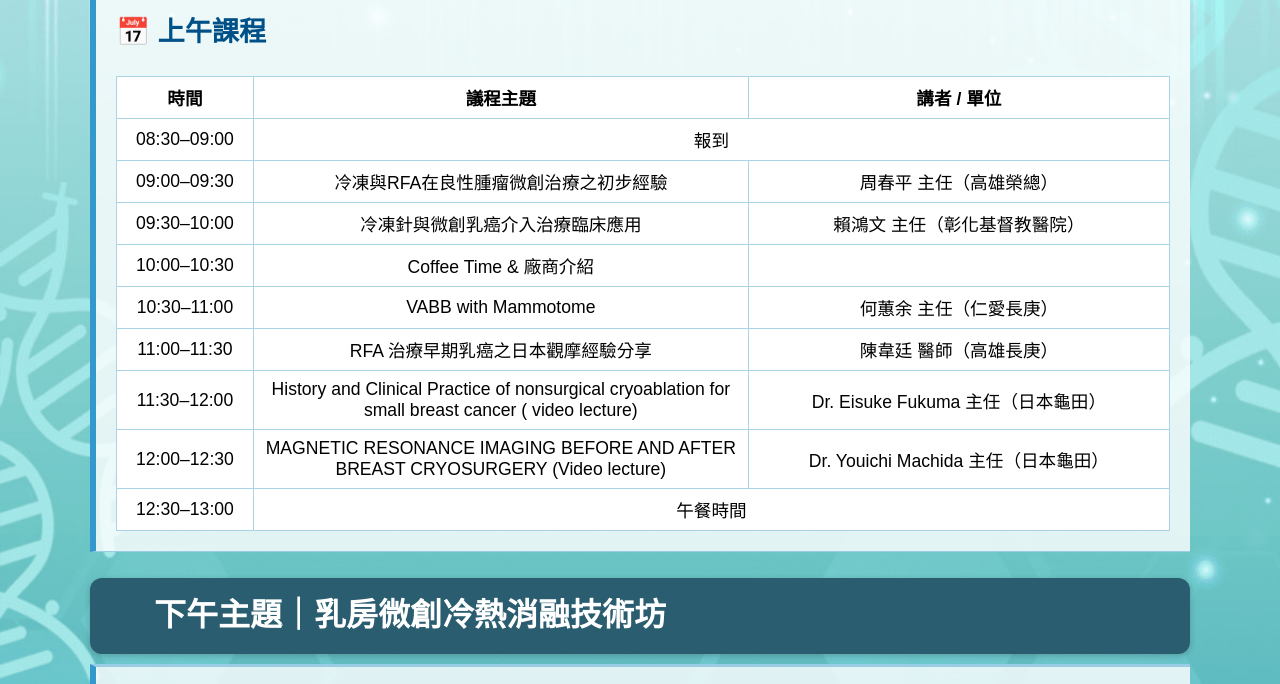
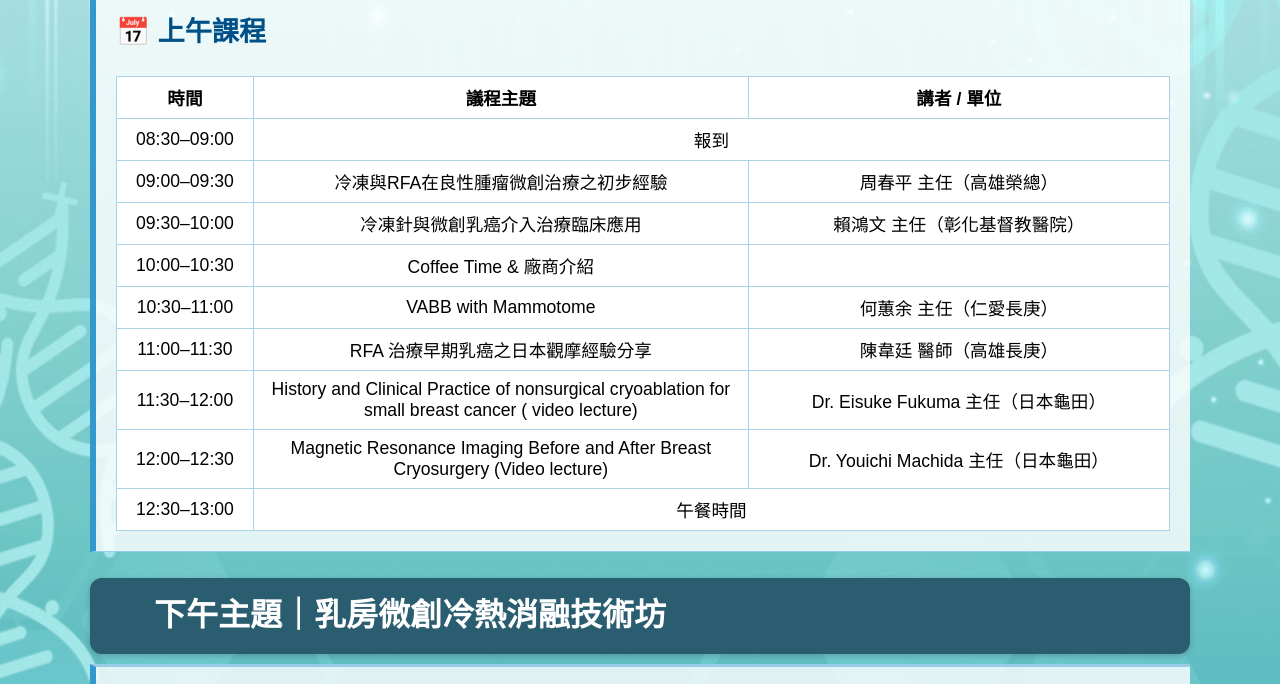
Before and after one commit to vghksbreast/76254, a plain HTML site: page index.html in a window 1280 px wide. Shown: the part 369-1053 px from the top of the page. Drawn offline with Linux system fonts and the light colour scheme.

Commit message:
index.html

```diff
--- a/index.html
+++ b/index.html
@@ -225,7 +225,7 @@
       <tr><td>11:00–11:30</td><td>RFA 治療早期乳癌之日本觀摩經驗分享</td><td>陳韋廷 醫師（高雄長庚）</td></tr>
       <tr><td>11:30–12:00</td><td>History and Clinical Practice of nonsurgical cryoablation for small breast cancer
  ( video lecture)</td><td>Dr. Eisuke Fukuma 主任（日本龜田）</td></tr>
-      <tr><td>12:00–12:30</td><td>MAGNETIC RESONANCE IMAGING BEFORE AND AFTER BREAST CRYOSURGERY (Video lecture)   </td><td>Dr. Youichi Machida 主任（日本龜田）</td></tr>
+      <tr><td>12:00–12:30</td><td>Magnetic Resonance Imaging Before and After Breast Cryosurgery (Video lecture)   </td><td>Dr. Youichi Machida 主任（日本龜田）</td></tr>
       <tr><td>12:30–13:00</td><td colspan="2">午餐時間</td></tr>
     </tbody>
   </table>
```
